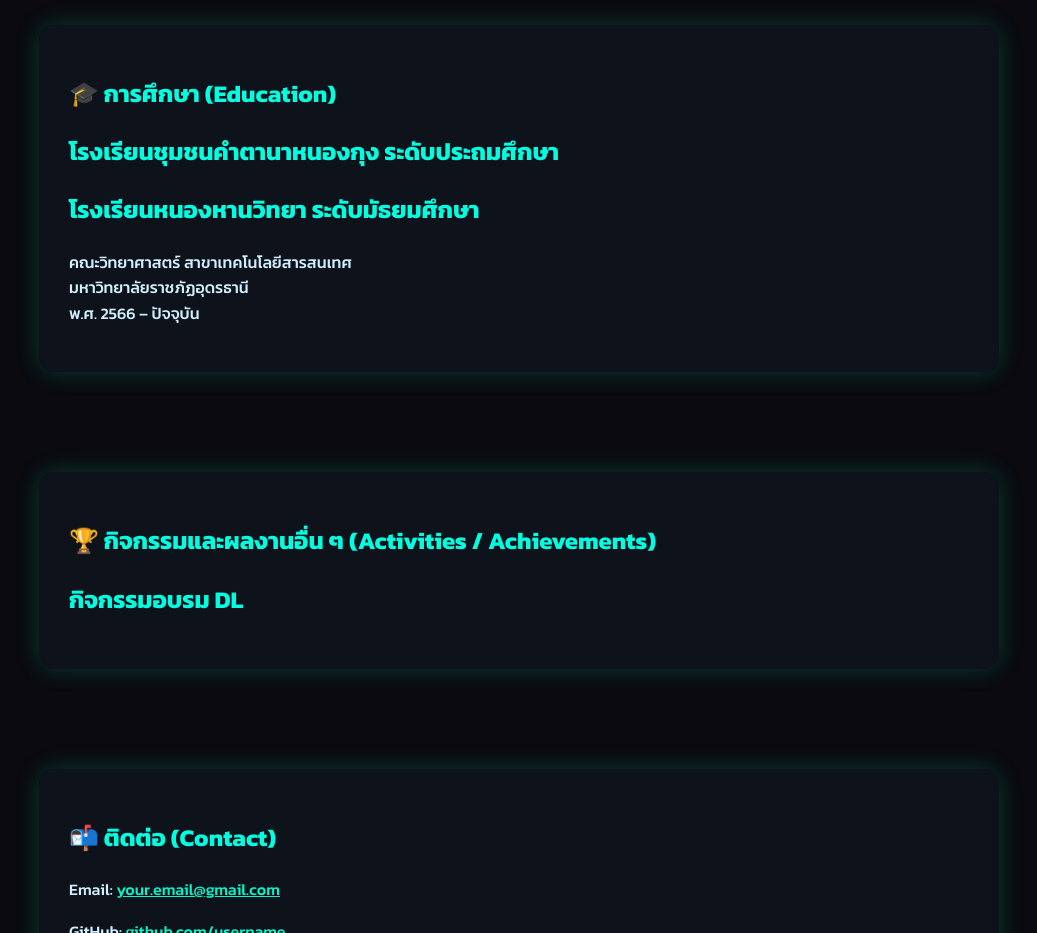
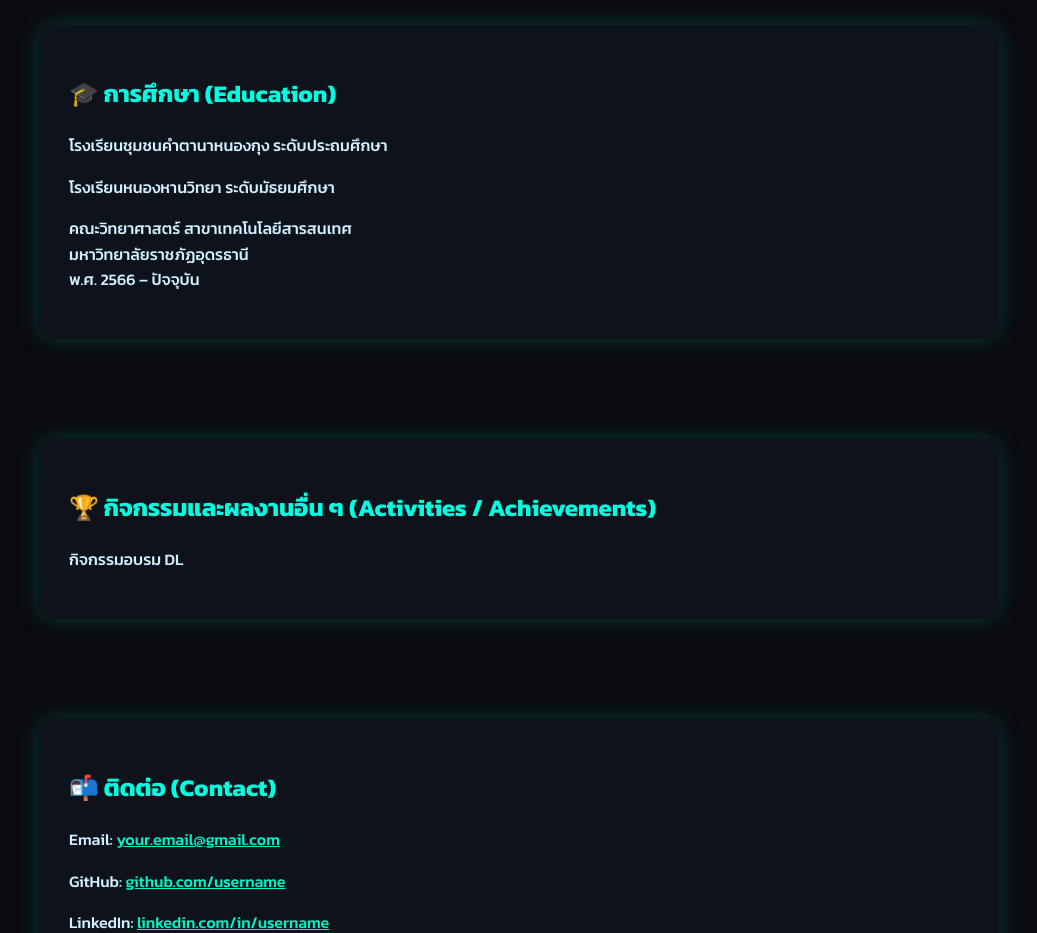
Before and after one commit to Pattarayada/Pattarayada.github.io, a plain HTML site: page index.html in a window 1280 px wide. Shown: the part 1320-2253 px from the top of the page, without its empty margins (121-1158 px from the left). Drawn offline with Linux system fonts and the light colour scheme.

Commit message:
Update index.html

```diff
--- a/index.html
+++ b/index.html
@@ -130,8 +130,8 @@
 
   <section id="education">
     <h2>🎓 การศึกษา (Education)</h2>
-    <h2>โรงเรียนชุมชนคำตานาหนองกุง ระดับประถมศึกษา</h2>
-    <h2>โรงเรียนหนองหานวิทยา ระดับมัธยมศึกษา</h2>
+    <p>โรงเรียนชุมชนคำตานาหนองกุง ระดับประถมศึกษา</p>
+    <p>โรงเรียนหนองหานวิทยา ระดับมัธยมศึกษา</p>
     <p>คณะวิทยาศาสตร์ สาขาเทคโนโลยีสารสนเทศ<br>
        มหาวิทยาลัยราชภัฏอุดรธานี<br>
        พ.ศ. 2566 – ปัจจุบัน</p>
@@ -139,7 +139,7 @@
 
   <section id="activities">
     <h2>🏆 กิจกรรมและผลงานอื่น ๆ (Activities / Achievements)</h2>
-     <h2>กิจกรรมอบรม DL</h2>
+     <p>กิจกรรมอบรม DL</p>
       <ul>
 
     </ul>
```
